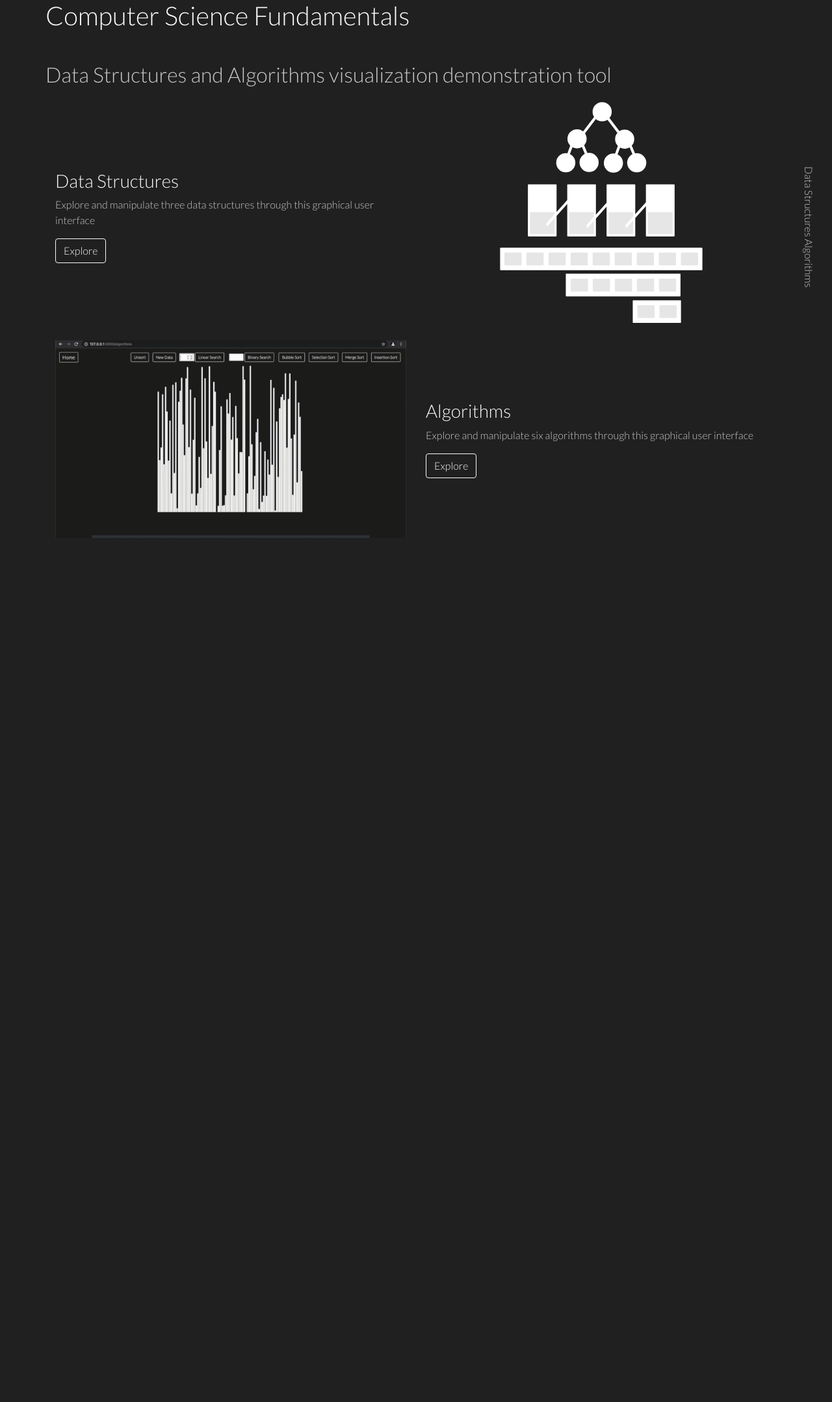
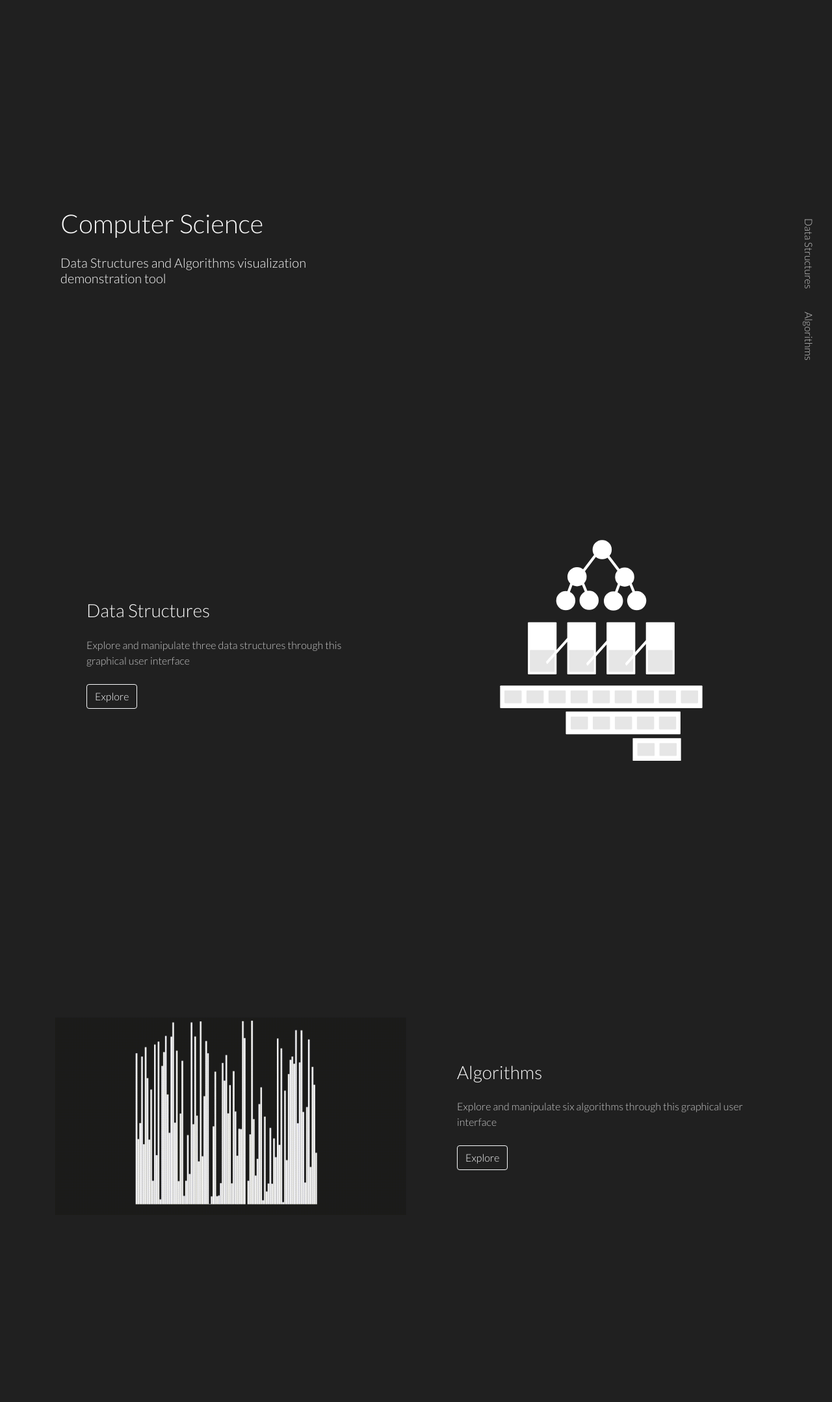
Before and after one commit to JacobGrisham/Data-Structures-and-Algorithms-Visualizer, a Flask app: page / in a window 1280 px wide. Shown: the top 2158 px of the page at 65% size. Before the commit the page ends 828 px from the top, so only its background shows below. Run offline with Flask 2, Linux system fonts and the light colour scheme; some libraries are stand-ins or nearby versions.

Commit message:
Polish index.html

```diff
--- a/static/styles.css
+++ b/static/styles.css
@@ -28,10 +28,15 @@ p {
 
 #index-nav {
   writing-mode: vertical-rl;
+  z-index: 10;
   position: fixed;
   right: 0;
   margin-right: 1.5rem;
-  margin-top: 20%;
+}
+
+section {
+  margin-top: 20rem;
+  margin-bottom: 20rem;
 }
 
 /* -------------------------------------- */
--- a/templates/index.html
+++ b/templates/index.html
@@ -6,37 +6,46 @@
 
 {% block main %}
   <nav id="index-nav">
-    <a href="/data-structures">Data Structures</a>
-    <a href="/algorithms">Algorithms</a>
+    <a class="py-3" href="/data-structures">Data Structures</a>
+    <a class="py-3" href="/algorithms">Algorithms</a>
   </nav>
+
+  <section>
     <div class="container">
       <div class="row">
-      <h1 class="mb-5">Computer Science Fundamentals</h1>
-      <h2>Data Structures and Algorithms visualization demonstration tool</h2>
+        <div class="col-12 col-md-6 mb-5">
+          <h1 class="mb-4 mx-2">Computer Science</h1>
+          <h5 class="mx-2 pr-5">Data Structures and Algorithms visualization demonstration tool</h5>
         </div>
       </div>
+    </div>
+  </section>
 
+  <section>
     <div class="container">
       <div class="row align-items-center">
           <div class="col-12 col-md-6">
-          <h3>Data Structures</h3>
-          <p>Explore and manipulate three data structures through this graphical user interface</p>
-          <a href="/data-structures"><button type="button" class="btn btn-outline-light">Explore</button></a>
+            <h3 class="ml-5 mb-4">Data Structures</h3>
+            <p class="ml-5 mb-4 pr-5">Explore and manipulate three data structures through this graphical user interface</p>
+            <a href="/data-structures"><button type="button" class="btn btn-outline-light ml-5 mb-5">Explore</button></a>
           </div>
-        <img id="data-structures" class="col-12 col-md-6 img-fluid" src="../static/images/data-structures.svg" alt="data structures image">
+          <img id="data-structures" class="col-12 col-md-6 mb-5" src="../static/images/data-structures.svg" alt="data structures image">
       </div>
     </div>
+  </section>
 
+  <section>
     <div class="container">
       <div class="row align-items-center">
         <div class="col-12 col-md-6 order-1 order-md-2">
-        <h3>Algorithms</h3>
-        <p>Explore and manipulate six algorithms through this graphical user interface</p>
-        <a href="/algorithms"><button type="button" class="btn btn-outline-light">Explore</button></a>
+          <h3 class="ml-5 mb-4">Algorithms</h3>
+          <p class="ml-5 mb-4 pr-5">Explore and manipulate six algorithms through this graphical user interface</p>
+          <a href="/algorithms"><button type="button" class="btn btn-outline-light ml-5 mb-5">Explore</button></a>
         </div>
-      <img id="algorithms" class="col-12 col-md-6 img-fluid order-2 order-md-1" src="../static/images/algorithms.gif" alt="algorithm visualization demo">
+        <img id="algorithms" class="col-12 col-md-6 order-2 order-md-1 mb-5" src="../static/images/algorithms.gif" alt="algorithm visualization demo">
       </div>
     </div>
+  </section>
 {% endblock %}
 
 {% block script %}
```
Also changed, not shown: static/images/algorithms.gif, static/images/placeholder.png (deleted). Lines whose indentation alone changed are shown as unchanged.
